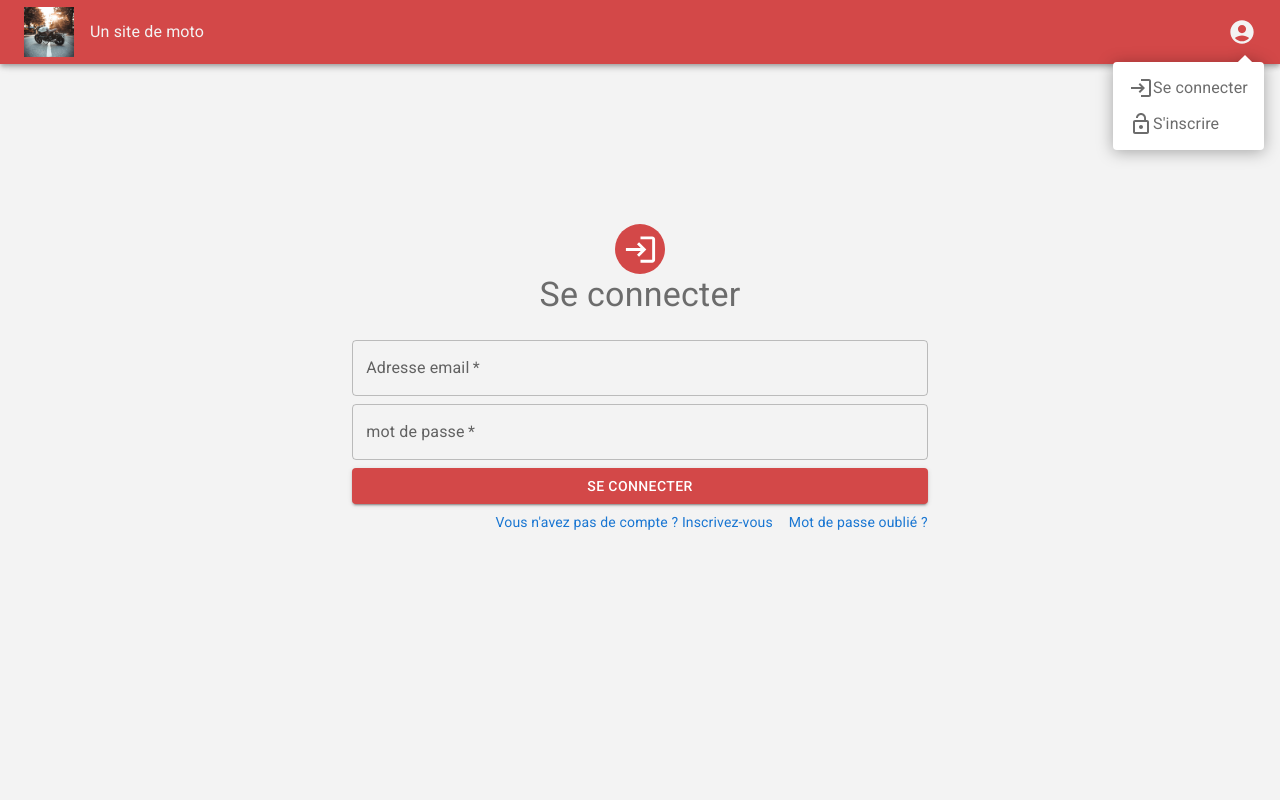
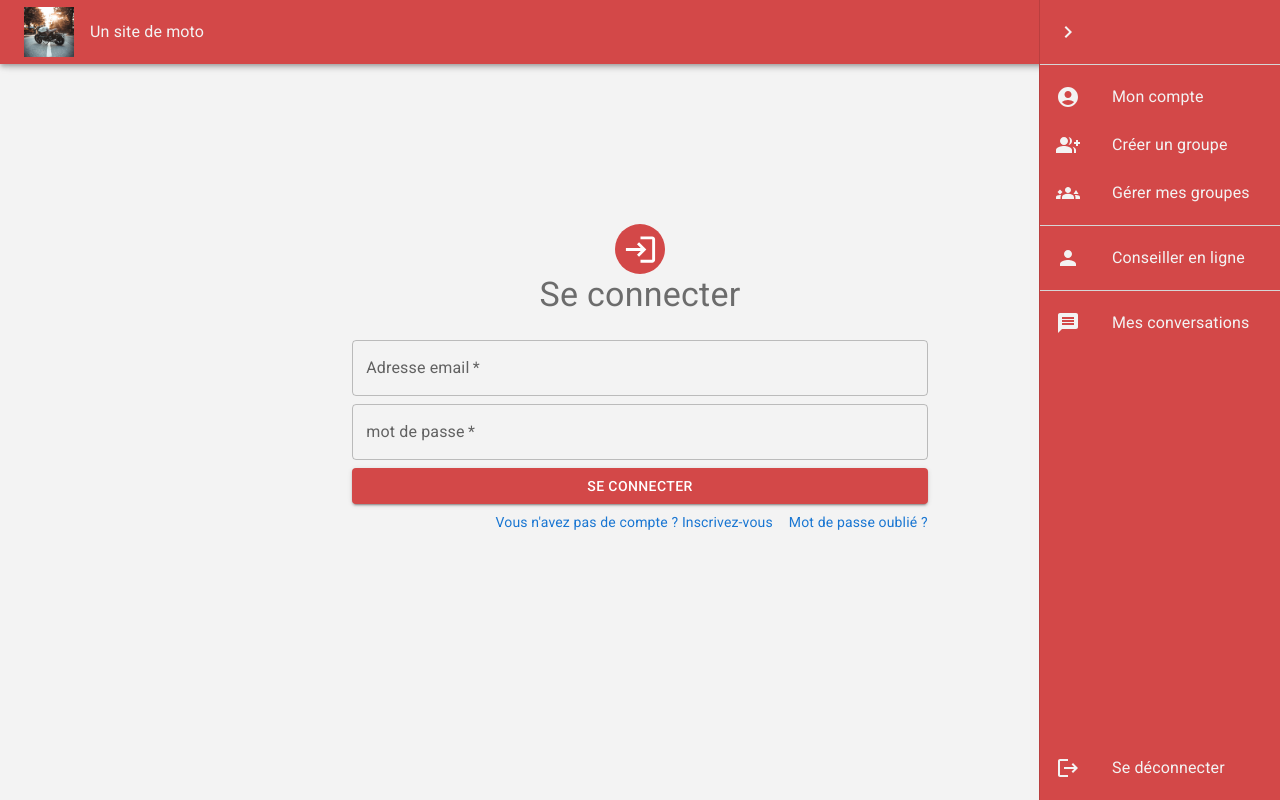
Before and after one commit to Alexandrebdry/esgi-wtr, a React (Vite) app in the folder front-end/: page /login in a window 1280 px wide. Both pictures are taken after a click on the button 1242 px from the left and 32 px from the top of the page. Built offline with nearby package versions, Linux system fonts and the light colour scheme.

Commit message:
feature/auth
drawer navigation on header menu

```diff
--- a/front-end/src/components/layouts/Header.jsx
+++ b/front-end/src/components/layouts/Header.jsx
@@ -1,31 +1,38 @@
 import useScrollNavigate from "../hooks/useScrollNavigate";
 import {useContext, useState} from "react";
 import {UserContext} from "../provider/UserProvider";
-import logo from "../../../public/images/logo.jpg" ;
+import logo from "../../../public/images/logo.jpg";
 import {
     AppBar,
     Box,
-    Button,
     ButtonBase,
+    Divider,
+    Drawer,
     IconButton,
+    List,
+    ListItemButton,
     ListItemIcon,
-    Menu,
-    MenuItem,
-    Stack,
+    ListItemText,
+    styled,
     Toolbar,
-    Typography
+    Typography,
+    useTheme
 } from "@mui/material";
 import {
     AccountCircle,
     AdminPanelSettings,
-    LockOpen,
-    Login,
+    ChevronRight,
+    GroupAdd,
+    Groups3,
     Logout,
-    MoreVert,
+    Menu as MenuIcon,
+    Message,
     Person,
     SettingsApplications
 } from "@mui/icons-material";
-import {color_black, color_red, color_red_hover, color_white, color_white_hover} from "../../services/colors";
+import {color_red, color_white} from "../../services/colors";
+import CustomList from "./list/CustomList";
+import CustomListItem from "./list/CustomListItem";
 
 export default function () {
     const { user, setUserInformation} = useContext(UserContext) ;
@@ -36,6 +43,7 @@ export default function () {
         if(!evt) setAnchor(null);
         else setAnchor(evt.currentTarget) ;
     }
+
     const redirectMenu = (route) => {
         handleMenu();
         if(route === '/')
@@ -50,7 +58,7 @@ export default function () {
         scrollNavigate('/login') ;
         handleMenu();
     }
-
+    /*
     const menuID = 'header-menu-button' ;
     const menuMobileID = 'header-mobile-menu-button' ;
 
@@ -133,8 +141,42 @@ export default function () {
         <Button  sx={{  color: color_white, '&:hover': {bgcolor: color_red_hover }}} onClick={() => {redirectMenu('/sellers-pannel')}} startIcon={<SettingsApplications/>}>
             conseiller
         </Button>
+    ); */
+
+    const drawerWidth = 240;
+
+    const DrawerHeader = styled('div')(({ theme }) => ({
+        display: 'flex',
+        alignItems: 'center',
+        padding: theme.spacing(0, 1),
+        // necessary for content to be below app bar
+        ...theme.mixins.toolbar,
+        justifyContent: 'flex-start',
+    }));
+    const [open, setOpen] = useState(false);
+    const theme = useTheme();
+    const handleDrawerOpen = () => {
+        setOpen(true);
+    };
+    const handleDrawerClose = () => {
+        setOpen(false);
+    };
+    const divider = (
+        <Divider sx={{bgcolor:color_white}}/>
+    )
+
+    const sellerList = (
+        <ListItemButton onClick={() => {scrollNavigate('/sellers')}}>
+            <ListItemIcon sx={{color:color_white}}> <SettingsApplications/> </ListItemIcon>
+            <ListItemText primary={"Conseiller"}/>
+        </ListItemButton>
     );
-
+    const adminList = (
+        <ListItemButton onClick={()=>{scrollNavigate('/admin')}}>
+            <ListItemIcon sx={{color:color_white}}> <AdminPanelSettings/> </ListItemIcon>
+            <ListItemText primary={"Admin"}/>
+        </ListItemButton>
+    );
 
     return (
         <header>
@@ -146,33 +188,65 @@ export default function () {
                              <Typography style={{color:color_white}}>Un site de moto</Typography>
                          </ButtonBase>
                          <Box flexGrow={1}/>
-                         <Box  display={{xs:'none', md:'flex'}}>
-                             {user && user?.role === 'admin' &&
-                                 <>
-                                     {adminButton}
-                                     {sellerButton}
-                                 </>
-                             }
-                             {user && user?.role === 'seller' &&
-                                sellerButton
-                             }
-                             <IconButton size="large" edge="end" aria-label="account of current"
-                                 aria-controls={menuID} aria-haspopup="true" aria-expanded={isMenuOpen ? 'true' : undefined}
-                                 onClick={(evt) => {handleMenu(evt)}} sx={{color:color_white,}}>
-                                 <AccountCircle  fontSize="2rem"/>
-                             </IconButton>
-                         </Box>
-                         <Box sx={{display: {xs: 'flex', md: 'none'}}}>
-                             <IconButton size="large" aria-label="show more"
-                                 aria-controls={menuMobileID} aria-haspopup="true" aria-expanded={isMenuOpen ? 'true' : undefined}
-                                 onClick={(evt) => {handleMenu(evt)}} sx={{color:color_white, fontSize: "2.5rem"}}>
-                                 <MoreVert/>
-                             </IconButton>
-                         </Box>
-                         {user? menuUserConnected : menuUserDisconnected}
+                         <IconButton  sx={{ ...(open && { display: 'none' }) }} style={{color:color_white}} onClick={handleDrawerOpen}>
+                             <MenuIcon/>
+                         </IconButton>
                      </Toolbar>
                  </AppBar>
              </Box>
+            <Drawer  open={open} anchor={'right'} variant={"persistent"}  sx={{width: drawerWidth, flexShrink:0 ,'& .MuiDrawer-paper': {width: drawerWidth,bgcolor: color_red},}} >
+                <DrawerHeader>
+                    <IconButton sx={{color:color_white}} onClick={handleDrawerClose}>
+                       <ChevronRight />
+                    </IconButton>
+                </DrawerHeader>
+                {divider}
+                <Box height={'100vh'} display={"flex"} flexDirection={"column"}>
+                    <CustomList children={
+                        <>
+                            {user && <CustomListItem text={  user?.firstName + " " + user?.lastName } />}
+                            <CustomListItem icon={<AccountCircle/>} text={"Mon compte"} clickEvent={() => {scrollNavigate('/account')} } />
+                            <CustomListItem icon={<GroupAdd/>} text={"Créer un groupe"} clickEvent={() => {scrollNavigate('/create-groupe')} }/>
+                            <CustomListItem icon={<Groups3/>} text={"Gérer mes groupes"}  clickEvent={() => {scrollNavigate('/my-groups')} }/>
+                        </>
+                    } />
+                    {divider}
+                    <CustomList children={
+                        <>
+                            <CustomListItem icon={<Person/>} text={"Conseiller en ligne"}  />
+                            {/*liste des conseillers en ligne*/}
+                        </>
+                    } />
+                    {divider}
+                    <CustomList children={
+                        <>
+                            <CustomListItem text={"Mes conversations"} icon={<Message/>}/>
+                        </>
+                    } />
+                    <CustomList sx={{position:'fixed', bottom:'0', width:'100%'}} children={
+                        <>
+                            <CustomListItem icon={<Logout/>} text={"Se déconnecter"} clickEvent={() => {logoutUser()}} />
+                            { user && user?.role !== 'user' && divider}
+                            {
+                                user && user?.role === 'seller' &&
+                                sellerList
+                            }
+                            {user && user?.role === 'admin' &&
+                                <>
+                                    {sellerList}
+                                    {adminList}
+                                </>
+
+                            }
+
+                        </>
+                    } />
+                    <List >
+
+
+                    </List>
+                </Box>
+            </Drawer>
         </header>
     );
 
--- /dev/null
+++ b/front-end/src/components/layouts/list/CustomList.jsx
@@ -0,0 +1,12 @@
+import {List} from "@mui/material";
+import {color_white} from "../../../services/colors";
+
+export default function ({color = color_white, children, sx}) {
+
+    return (
+        <List sx={{color: color, ...sx}}>
+            {children}
+        </List>
+    );
+
+}
--- /dev/null
+++ b/front-end/src/components/layouts/list/CustomListItem.jsx
@@ -0,0 +1,27 @@
+import {ListItem, ListItemButton, ListItemIcon, ListItemText} from "@mui/material";
+import {color_white} from "../../../services/colors";
+
+export default function ({icon, color_icon= color_white ,text, clickEvent }) {
+
+    const iconList = (
+        icon &&
+        <ListItemIcon  sx={{color:color_icon}}> {icon} </ListItemIcon>
+    ) ;
+
+    const textList = (
+        text &&
+        <ListItemText primary={text} />
+    ) ;
+
+    return (
+        clickEvent?
+            <ListItemButton sx={{width:'100%'}} onClick={(evt)=>{clickEvent()}}>
+                {iconList}
+                {textList}
+            </ListItemButton> :
+            <ListItem>
+                {iconList}
+                {textList}
+            </ListItem>
+    )
+}
--- a/front-end/src/components/pages/Home.jsx
+++ b/front-end/src/components/pages/Home.jsx
@@ -23,7 +23,7 @@ export default function ({}) {
                     backgroundRepeat: 'no-repeat', backgroundSize: 'cover',
                 }}>
                     <Box margin={'auto'} width={'100%'} height={'100%'} color={color_white} display={"flex"}  justifyContent={"flex-end"}>
-                        <Stack marginRight={{xs: 0 , md:25}} height={'100%'} color={color_white} display={"flex"} alignItems={{xs: 'center', sm:'flex-start'}} justifyContent={"center"}>
+                        <Stack marginRight={{xs: 0 , md:40}} height={'100%'} color={color_white} display={"flex"} alignItems={{xs: 'center', sm:'flex-start'}} justifyContent={"center"}>
                             <Typography textAlign={"center"} fontWeight={"bolder"} variant={"h1"}> Site de moto </Typography>
                             <Typography alignSelf={{xs:'center', sm:'flex-end'}}>un site de moto pas comme les autres</Typography>
                         </Stack>
```
